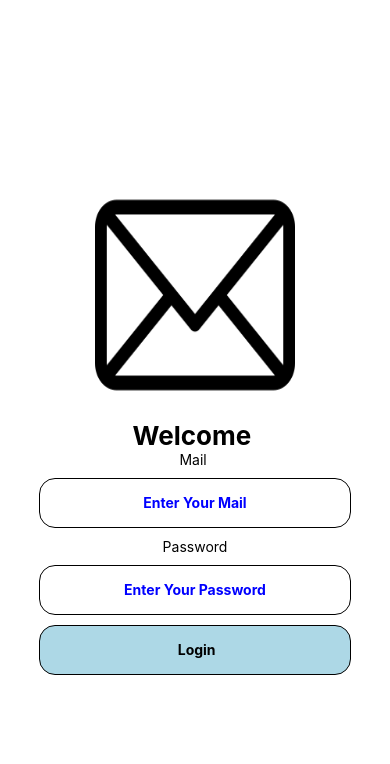
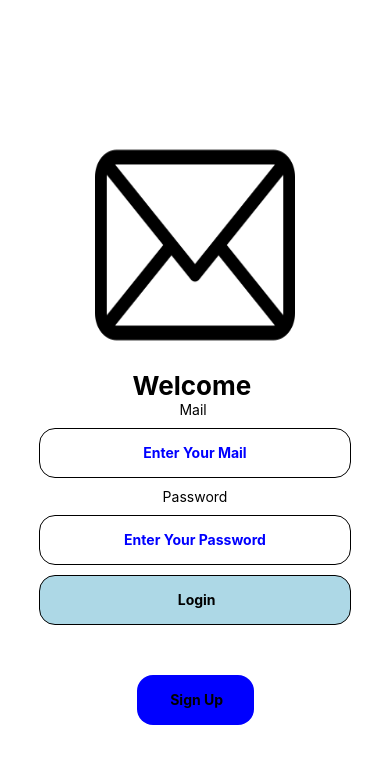
Before and after one commit to goksuayaz/ReactNativeFirstProject, a React Native app: screen /Login in a window 390 px wide. Shown: the top 764 px of the page. Built offline with nearby package versions, Linux system fonts and the light colour scheme.

Commit message:
navigation

```diff
--- a/App.js
+++ b/App.js
@@ -1,126 +1,44 @@
-import { StyleSheet, Text, View, TextInput, Pressable, Image, } from 'react-native';
+import React from 'react'
 
-import React, { useState } from 'react';
+import LoginPage from './src/screens/LoginPage'
 
-import Loading from "./src/components/Loading"
-
-export default function App() {
-
-  const [name, setName] = useState("")
-  const [lastName, setLastName] = useState("")
-  const [result, setResult] = useState('')
-  const [isLoading, setIsLoading] = useState(false)
+import SignupPage from './src/screens/SignupPage'
 
 
-  console.log(isLoading)
+import { NavigationContainer } from '@react-navigation/native';
 
+import { createNativeStackNavigator } from '@react-navigation/native-stack';
+
+const Stack = createNativeStackNavigator();
+
+
+const App = () => {
   return (
 
-    <View style={styles.container}>
+    <NavigationContainer>
 
-      <Image
-        source={require('./assets/images/email.png')}
-        style={styles.image} />
+      <Stack.Navigator screenOptions={{ headerShown: false }}>
+
+        <Stack.Screen name='Login' component={LoginPage} />
 
 
-      <Text style={styles.welcome}> Welcome {name} </Text>
+        <Stack.Screen name='SignUp' component={SignupPage} />
 
 
-      <Text>Mail </Text>
-      <TextInput
-
-        inputMode='email'
-
-        placeholder='Enter Your Mail'
-        style={styles.textInputStyle}
-        onChangeText={setName}
-        value={name}
-
-      />
-
-      <Text> Password </Text>
-      <TextInput
-        secureTextEntry={true}
-
-        placeholder='Enter Your Password'
-        style={styles.textInputStyle}
-        onChangeText={setLastName}
-        value={lastName}
-
-      />
 
 
-      <Pressable
-        onPress={() => setIsLoading(true)}
-        style={({ pressed }) => [{
-
-          backgroundColor: pressed ? "gray" : 'blue'
-
-        }, styles.button]} >
 
 
-        <Text style={styles.buttonText}>  Login </Text>
+
+      </Stack.Navigator>
 
 
-      </Pressable>
 
-      {isLoading
 
-        ? <Loading changeIsLoading={() => setIsLoading(false)} />
-        : null}
 
-      {/* <Loading />   */}
-    </View >
-  );
+
+    </NavigationContainer>
+  )
 }
 
-const styles = StyleSheet.create({
-  container: {
-    flex: 1,
-    backgroundColor: '#fff',
-    alignItems: 'center',
-    justifyContent: 'center',
-  },
-  textInputStyle: {
-    borderWidth: 1,
-    width: '80%',
-    height: 50,
-    borderRadius: 16,
-    marginVertical: 10,
-    textAlign: 'center',
-    color: 'blue',
-    fontWeight: 'bold'
-
-  },
-
-  button: {
-
-
-    borderWidth: 1,
-    width: '80%',
-    height: 50,
-    borderRadius: 16,
-    alignItems: 'center',
-    justifyContent: 'center',
-    backgroundColor: 'lightblue'
-
-  },
-
-  buttonText: {
-    fontWeight: 'bold',
-
-  },
-
-  image: {
-    width: 200,
-    height: 250,
-    resizeMode: 'stretch'
-
-  },
-
-  welcome: {
-    fontWeight: 'bold',
-    fontSize: 26,
-  }
-
-});
+export default App
--- a/package.json
+++ b/package.json
@@ -9,10 +9,14 @@
     "web": "expo start --web"
   },
   "dependencies": {
+    "@react-navigation/native": "^6.1.18",
+    "@react-navigation/native-stack": "^6.11.0",
     "expo": "~51.0.28",
     "expo-status-bar": "~1.12.1",
     "react": "18.2.0",
-    "react-native": "0.74.5"
+    "react-native": "0.74.5",
+    "react-native-screens": "3.31.1",
+    "react-native-safe-area-context": "4.10.5"
   },
   "devDependencies": {
     "@babel/core": "^7.20.0"
--- /dev/null
+++ b/src/screens/LoginPage.js
@@ -0,0 +1,155 @@
+import { StyleSheet, Text, View, TextInput, Pressable, Image, } from 'react-native';
+
+import React, { useState } from 'react';
+
+// import Loading from '../components/Loading'
+
+const LoginPage = ({ navigation }) => {
+
+    const [name, setName] = useState("")
+    const [lastName, setLastName] = useState("")
+    const [result, setResult] = useState('')
+    const [isLoading, setIsLoading] = useState(false)
+
+
+    // console.log(isLoading)
+
+    return (
+
+        <View style={styles.container}>
+
+            <Image
+                source={require('../../assets/images/email.png')}
+                style={styles.image} />
+
+
+            <Text style={styles.welcome}> Welcome {result} </Text>
+
+
+            <Text>Mail </Text>
+            <TextInput
+
+                inputMode='email'
+
+                placeholder='Enter Your Mail'
+                style={styles.textInputStyle}
+                onChangeText={setName}
+                value={name}
+
+            />
+
+            <Text> Password </Text>
+            <TextInput
+                secureTextEntry={true}
+
+                placeholder='Enter Your Password'
+                style={styles.textInputStyle}
+                onChangeText={setLastName}
+                value={lastName}
+
+            />
+
+
+            <Pressable
+                onPress={() => setIsLoading(true)}
+                style={({ pressed }) => [{
+
+                    backgroundColor: pressed ? "gray" : 'blue'
+
+                }, styles.button]} >
+
+
+                <Text style={styles.buttonText}>  Login </Text>
+
+
+            </Pressable>
+
+            <Pressable
+                onPress={() => navigation.navigate('SignUp')}
+                style={({ pressed }) => [{
+
+                    backgroundColor: pressed ? "gray" : 'blue',
+                    marginTop: 50,
+
+                }, styles.signupButton]} >
+
+
+                <Text style={styles.buttonText}>  Sign Up </Text>
+
+
+            </Pressable>
+
+            {isLoading
+
+                ? <Loading changeIsLoading={() => setIsLoading(false)} />
+                : null}
+
+            {/* <Loading /> */}
+        </View >
+    );
+}
+
+
+export default LoginPage;
+
+const styles = StyleSheet.create({
+    container: {
+        flex: 1,
+        backgroundColor: '#fff',
+        alignItems: 'center',
+        justifyContent: 'center',
+    },
+    textInputStyle: {
+        borderWidth: 1,
+        width: '80%',
+        height: 50,
+        borderRadius: 16,
+        marginVertical: 10,
+        textAlign: 'center',
+        color: 'blue',
+        fontWeight: 'bold'
+
+    },
+
+    button: {
+
+
+        borderWidth: 1,
+        width: '80%',
+        height: 50,
+        borderRadius: 16,
+        alignItems: 'center',
+        justifyContent: 'center',
+        backgroundColor: 'lightblue'
+
+    },
+
+    buttonText: {
+        fontWeight: 'bold',
+
+    },
+
+    image: {
+        width: 200,
+        height: 250,
+        resizeMode: 'stretch'
+
+    },
+
+    welcome: {
+        fontWeight: 'bold',
+        fontSize: 26,
+    },
+
+    signupButton: {
+
+        width: '30%',
+        height: 50,
+        borderRadius: 16,
+        alignItems: 'center',
+        justifyContent: 'center',
+
+
+    }
+
+});
--- /dev/null
+++ b/src/screens/SignupPage.js
@@ -0,0 +1,25 @@
+import { StyleSheet, Text, View } from 'react-native'
+import React from 'react'
+
+const SignupPage = () => {
+    return (
+        <View style={styles.container}>
+            <Text>SignUp Page</Text>
+        </View>
+    )
+}
+
+export default SignupPage;
+
+
+const styles = StyleSheet.create({
+
+    container: {
+
+        flex: 1,
+        justifyContent: 'center',
+        alignItems: 'center',
+
+    }
+
+})
```
Also changed, not shown: 1 other file (tests, documents, lock files or other folders).
